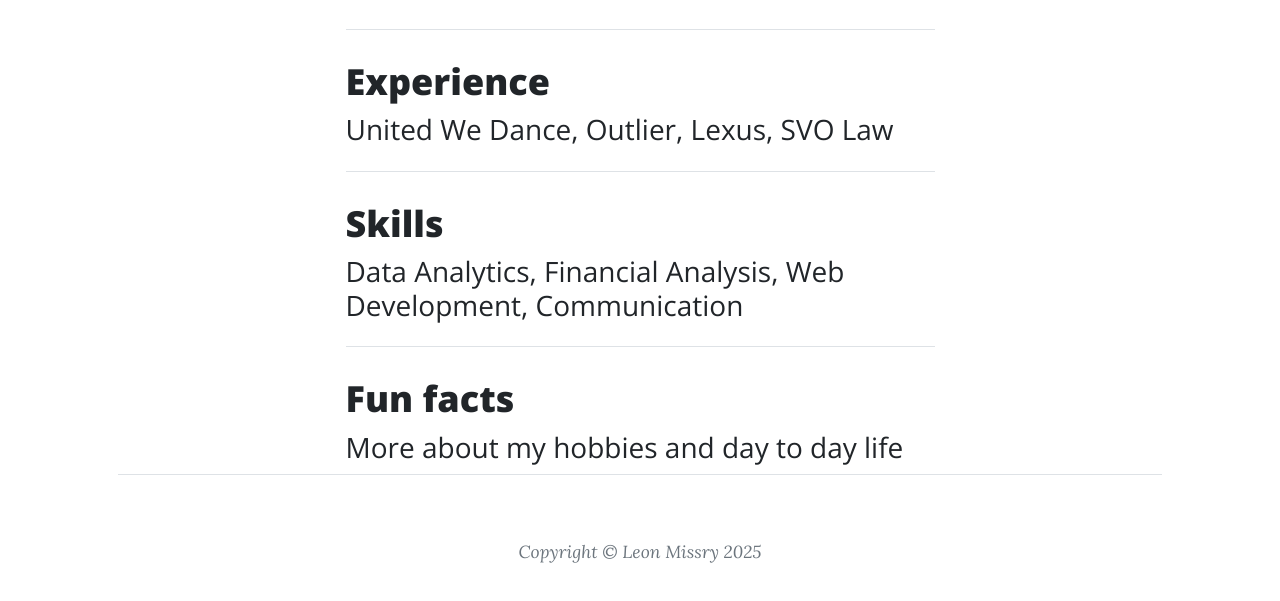
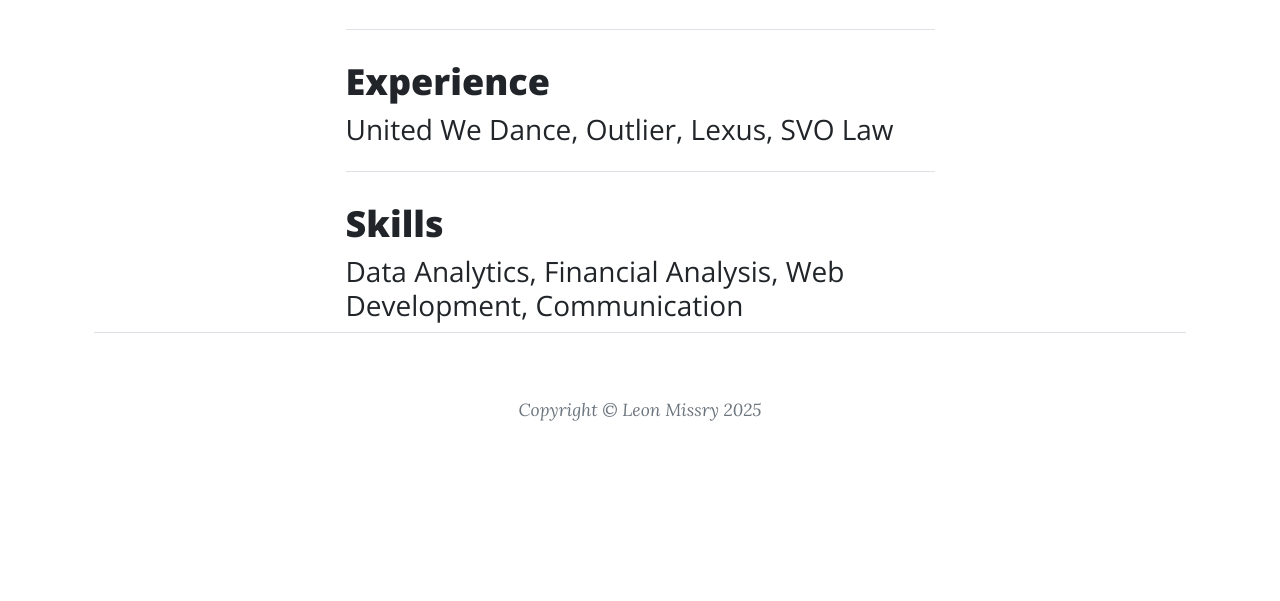
Before and after one commit to Jeff101657/IS201, a plain HTML site: page index.html in a window 1280 px wide. Shown: the part 700-1301 px from the top of the page. After the commit the page ends 1172 px from the top, so only its background shows below. Drawn offline with nearby package versions, Linux system fonts and the light colour scheme.

Commit message:
Add files via upload

```diff
--- a/index.html
+++ b/index.html
@@ -85,21 +85,21 @@
                             <a href="#!">Start Bootstrap</a>
                             on August 24, 2023
                         </p> -->
-                    </div>
+                    <!-- </div> -->
                     <!-- Divider-->
-                    <hr class="my-4" />
+                    <!-- <hr class="my-4" /> -->
                     <!-- Post preview-->
-                    <div class="post-preview">
+                    <!-- <div class="post-preview">
                         <a href="Scratchpage.html">
                             <h2 class="post-title">Fun facts</h2>
                             <h3 class="post-subtitle">More about my hobbies and day to day life</h3>
-                        </a>
+                        </a> -->
                         <!-- <p class="post-meta">
                             Posted by
                             <a href="#!">Start Bootstrap</a>
                             on August 24, 2023
                         </p> -->
-                    </div>
+                    <!-- </div> -->
             </div>
         </div>
         <!-- Footer-->
```
Also changed, not shown: Skills.html (+1 -1 lines).
